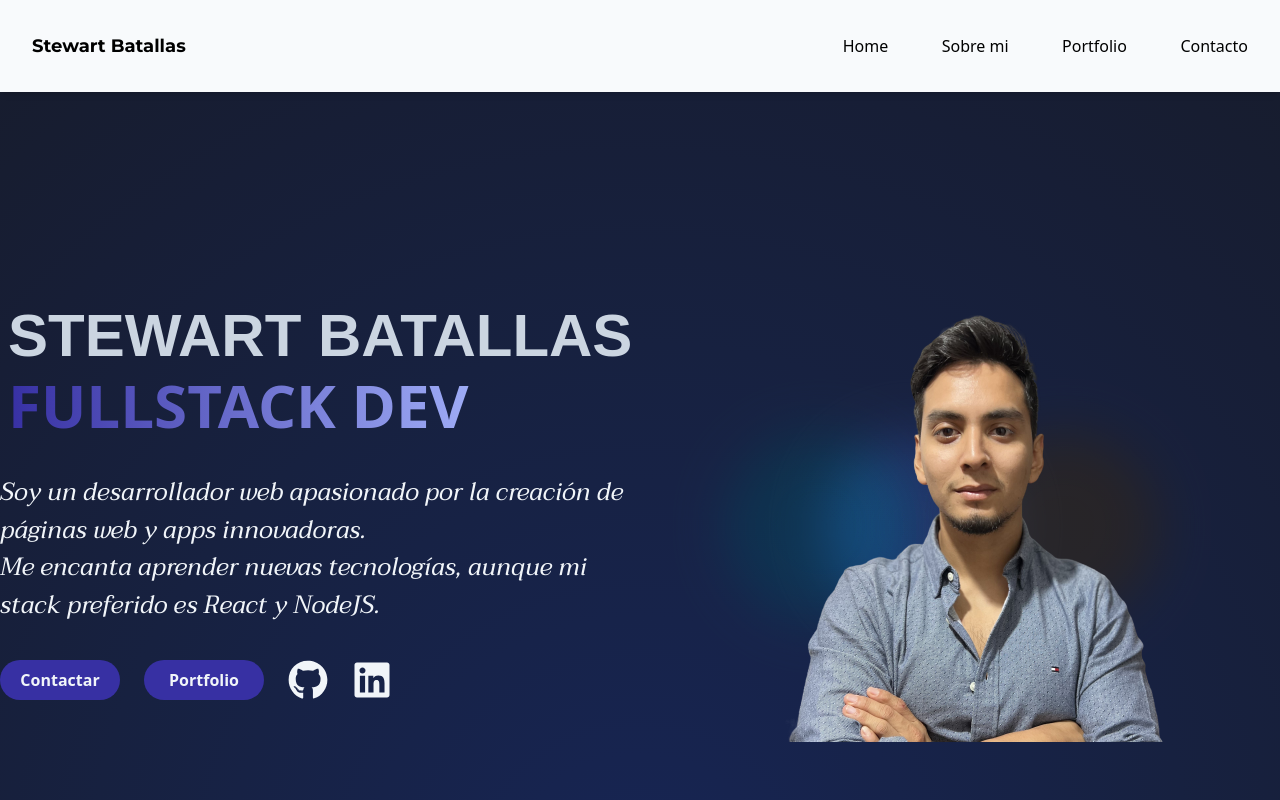
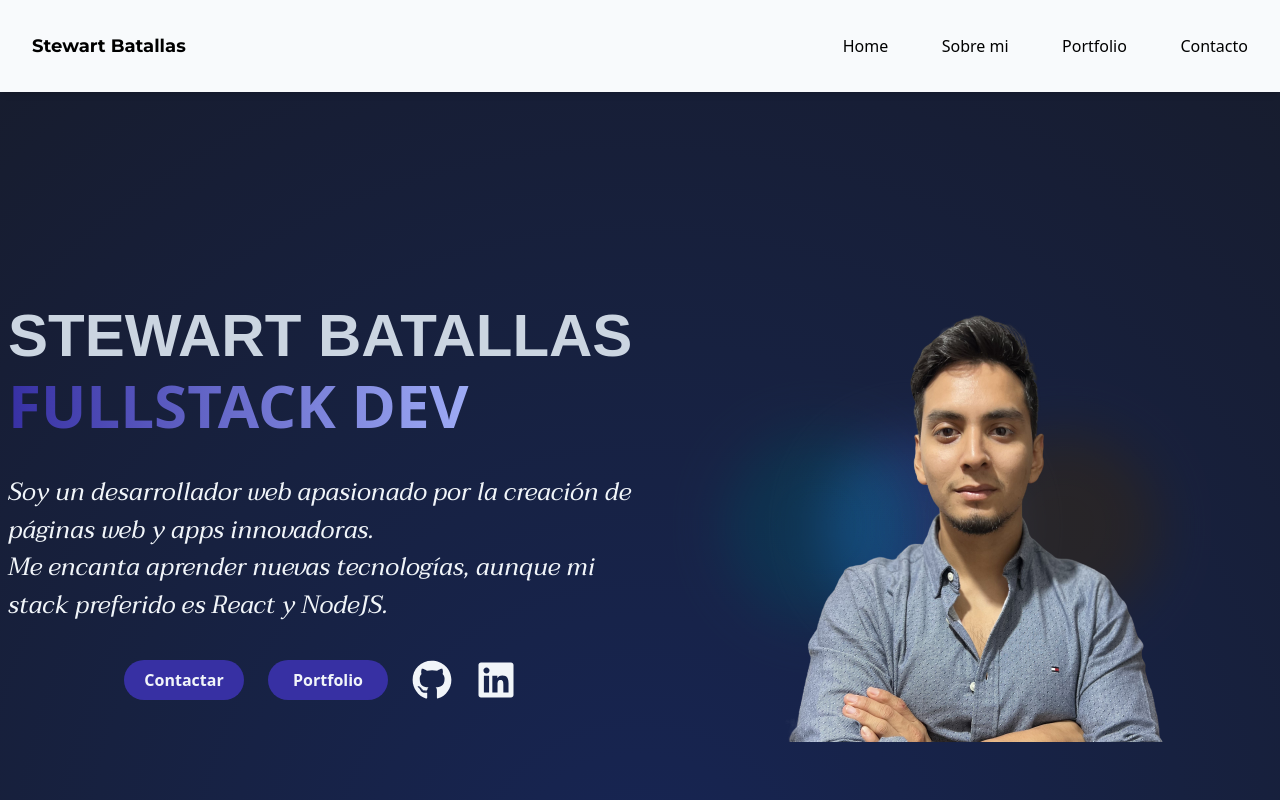
Before and after one commit to swbatallas/portfolio-v2, a React (Vite) app: page / in a window 1280 px wide. Shown: the top 800 px of the page. Built offline with nearby package versions, Linux system fonts and the light colour scheme; a web font is replaced by a local one.

Commit message:
añade animaciones a los botones del home

```diff
--- a/src/Pages/Home.tsx
+++ b/src/Pages/Home.tsx
@@ -19,7 +19,6 @@ export default function Home() {
             initial='hidden'
             whileInView='show'
             viewport={{ once: false, amount: 0.7 }}
-
             className='uppercase font-bold mt-8 ml-2 leading-[0.8] text-[40px] md:text-[60px] text-slate-300'
           >
             Stewart Batallas
@@ -46,7 +45,7 @@ export default function Home() {
             initial='hidden'
             whileInView='show'
             viewport={{ once: false, amount: 0.7 }}
-            className='mx-2 lg:mx-0 text-[16px] sm:-[18px] md:text-[20px] lg:text-[25px]'
+            className='mx-2 text-[16px] sm:-[18px] md:text-[20px] lg:text-[25px]'
           >
             Soy un desarrollador web apasionado por la creación de páginas web y
             apps innovadoras.
@@ -61,13 +60,13 @@ export default function Home() {
             whileInView='show'
             viewport={{ once: false, amount: 0.7 }}
             id='buttons'
-            className='flex max-w-max gap-x-6 items-center mt-5 md:mt-8 mx-auto lg:mx-0'
+            className='flex max-w-max gap-x-6 items-center mt-5 md:mt-8 mx-auto'
           >
-            <button className='w-[120px] bg-indigo-800 font-bold py-2 px-4 md:my-1 rounded-full'>
+            <button className='w-[120px] transition-colors bg-indigo-800 font-bold py-2 px-4 md:my-1 rounded-full hover:bg-indigo-600 duration-500'>
               Contactar
             </button>
             <a href='#'>
-              <button className='w-[120px] bg-indigo-800 font-bold py-2 px-4 md:my-1 rounded-full'>
+              <button className='w-[120px] transition-colors bg-indigo-800 font-bold py-2 px-4 md:my-1 rounded-full hover:bg-indigo-600 duration-500'>
                 Portfolio
               </button>
             </a>
@@ -75,10 +74,10 @@ export default function Home() {
               id='social-networks'
               className='flex text-[25px] lg:text-[40px] flex-row items-center mx-auto lg:mx-0 gap-x-6 max-w-max'
             >
-              <a href='#'>
+              <a href='#' className='transition-all hover:-translate-y-2 hover:scale-125 duration-500'>
                 <FaGithub />
               </a>
-              <a href='#'>
+              <a href='#' className='transition-all hover:-translate-y-2 hover:scale-125 duration-500'>
                 <FaLinkedin />
               </a>
             </div>
```
